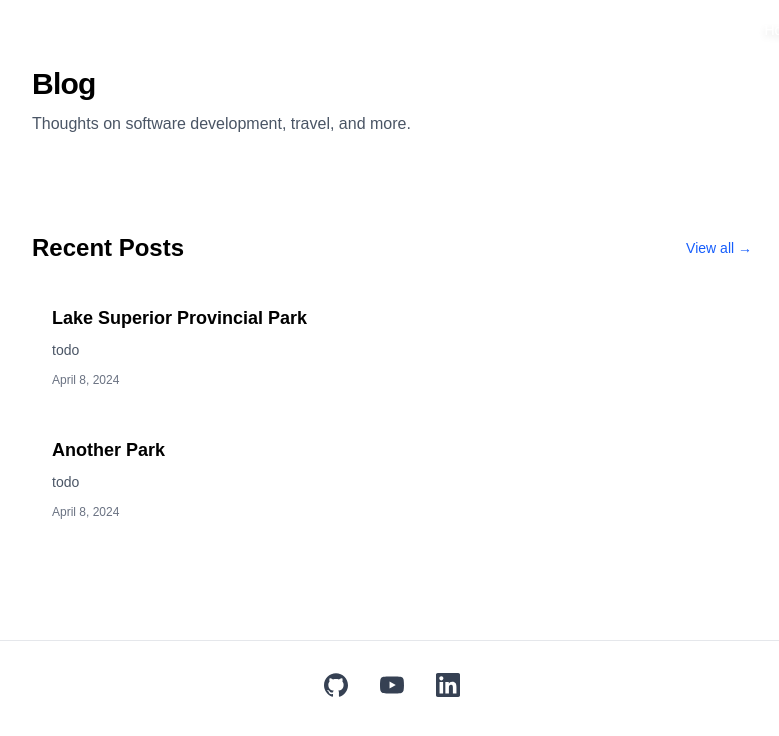
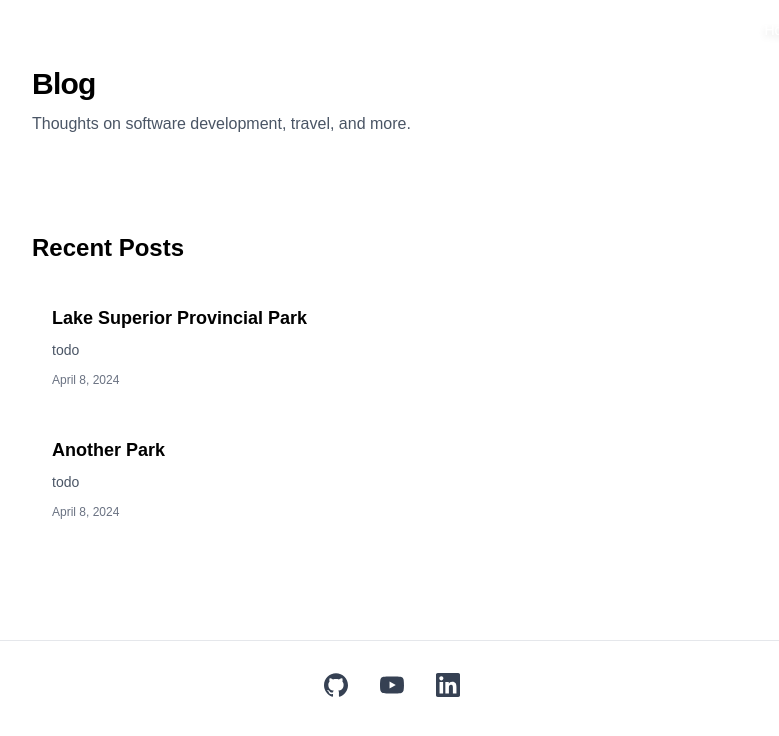
Before and after one commit to ErinCGallagher/personal-nextjs-website, a Next.js app: page /blog in a window 1280 px wide. Shown: the top 736 px of the page, without its empty margins (248-1027 px from the left). Built offline with nearby package versions, Linux system fonts and the light colour scheme.

Commit message:
remove view all in recent post component

```diff
--- a/app/components/recent-posts.tsx
+++ b/app/components/recent-posts.tsx
@@ -15,30 +15,18 @@ export function RecentPosts() {
 
   return (
     <section className="w-full py-12">
-      <div className="flex items-center justify-between mb-8">
-        <h2 className="text-2xl font-semibold text-black dark:text-white">
+      <h2 className="text-2xl font-semibold text-black dark:text-white mb-8">
         Recent Posts
       </h2>
-        <Link
-          href="/blog"
-          className="text-sm font-medium text-blue-600 hover:text-blue-700 dark:text-blue-400 dark:hover:text-blue-300 transition-colors"
-        >
-          View all →
-        </Link>
-      </div>
 
       {recentPosts.length > 0 ? (
         <div className="grid gap-6 md:gap-8">
           {recentPosts.map((post) => (
-            <article
-              key={post.slug}
-              className="group border-l-4 border-transparent hover:border-blue-600 dark:hover:border-blue-400 pl-4 py-2 transition-colors"
-            >
-              <Link href={`/blog/${post.slug}`}>
+            <Link href={`/blog/${post.slug}`} key={post.slug}>
+              <article className="group border-l-4 border-transparent hover:border-blue-600 dark:hover:border-blue-400 pl-4 py-2 transition-colors cursor-pointer">
                 <h3 className="text-lg font-semibold text-black dark:text-white group-hover:text-blue-600 dark:group-hover:text-blue-400 transition-colors">
                   {post.metadata.title}
                 </h3>
-              </Link>
                 <p className="mt-2 text-sm text-gray-600 dark:text-gray-400">
                   {post.metadata.summary}
                 </p>
@@ -50,6 +38,7 @@ export function RecentPosts() {
                   })}
                 </time>
               </article>
+            </Link>
           ))}
         </div>
       ) : (
```
Lines whose indentation alone changed are shown as unchanged.
